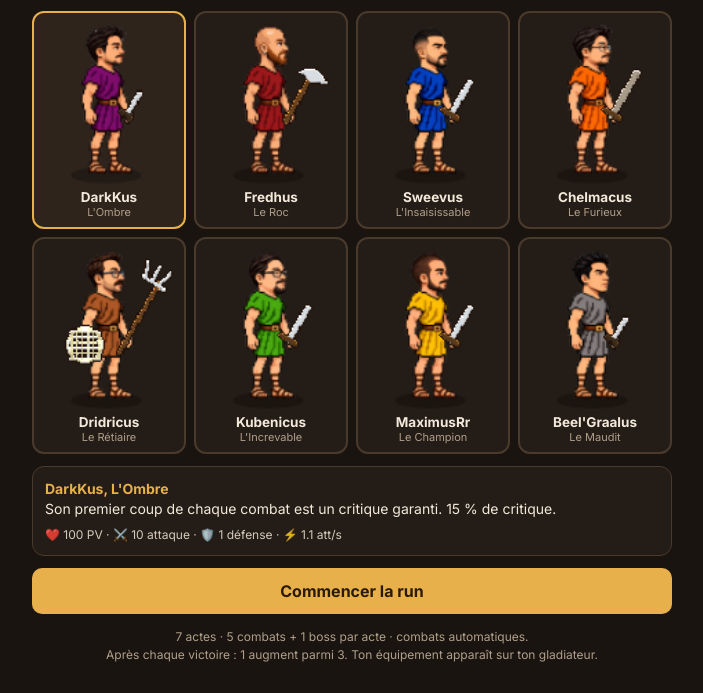
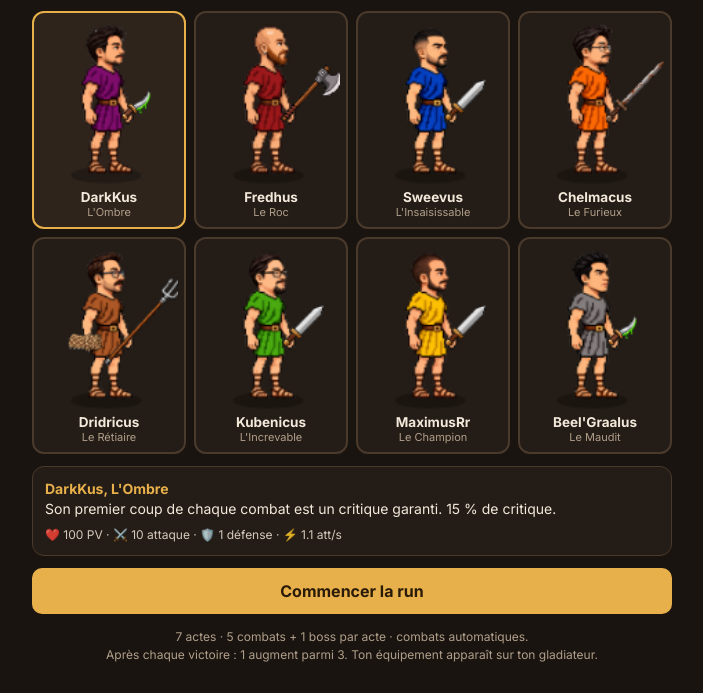
Before and after one commit to KevinF29/monkey-arena, a plain HTML site: page index.html in a window 1280 px wide. Shown: the part 107-800 px from the top of the page, without its empty margins (288-991 px from the left). Drawn offline with Linux system fonts and the light colour scheme.

Commit message:
Armes et armures dessinées (assets/items) alignées sur les persos
Co-Authored-By: Claude Opus 5.5 <noreply@anthropic.com>
Claude-Session: https://claude.ai/code/session_01KAPrrXTaQC8E4BcGukUsb9

```diff
--- a/index.html
+++ b/index.html
@@ -535,6 +535,63 @@ function loadSprites(cb){
   }
 }
 
+
+/* --- objets dessinés (assets/items) --- */
+const ITEM_FILES = ['gladius','glaive','champion','dague','hache','trident','lance','fouet','bouclier-bois','bouclier-pointes','egide','casque','plastron','jambieres','manica','peau-lion','filet'];
+const IMG = {};
+// armes : longueur (unités du sprite) + point de prise (fraction pommeau → pointe)
+const WEAPON_IMG = {
+  gladius:{f:'gladius', len:190, t:.14}, glaive:{f:'glaive', len:280, t:.12}, champion:{f:'champion', len:300, t:.12},
+  dague:{f:'dague', len:135, t:.17}, hache:{f:'hache', len:270, t:.12}, trident:{f:'trident', len:400, t:.27},
+  lance:{f:'lance', len:400, t:.27}, fouet:{f:'fouet', w:250, gx:.12, gy:.74}
+};
+// pièces portées : rectangle (unités du sprite, origine entre les pieds)
+const WEAR = {
+  jambieres:{x:-58, y:-128, w:116},
+  plastron:{x:-84, y:-354, w:138},
+  manica:{x:32, y:-296, h:128},
+  filet:{x:-124, y:-212, w:112},
+  'bouclier-bois':{cx:-46, cy:-245, h:205},
+  'bouclier-pointes':{cx:-40, cy:-245, h:205},
+  egide:{cx:-46, cy:-245, h:205},
+  casque:{x:-100, y:-532, w:188},
+  'peau-lion':{x:-160, y:-530, w:268}
+};
+function loadItems(cb){
+  let left = ITEM_FILES.length;
+  const done = ()=>{ if(--left===0) cb(); };
+  for(const f of ITEM_FILES){
+    const img = new Image();
+    img.onload = ()=>{
+      const wc = document.createElement('canvas'); wc.width=img.width; wc.height=img.height;
+      const x = wc.getContext('2d'); x.drawImage(img,0,0); x.globalCompositeOperation='source-in'; x.fillStyle='#fff'; x.fillRect(0,0,wc.width,wc.height);
+      IMG[f] = {n:img, w:wc};
+      done();
+    };
+    img.onerror = done;
+    img.src = 'assets/items/' + f + '.png';
+  }
+}
+function wear(c, f, flash){
+  const it = IMG[f], r = WEAR[f]; if(!it) return;
+  const iw = it.n.width, ih = it.n.height;
+  let w, h;
+  if(r.w){ w = r.w; h = w*ih/iw; } else { h = r.h; w = h*iw/ih; }
+  const x = r.cx!==undefined ? r.cx - w/2 : r.x, y = r.cy!==undefined ? r.cy - h/2 : r.y;
+  c.drawImage(flash ? it.w : it.n, x, y, w, h);
+}
+function drawWeaponImg(c, type, flash){
+  const d = WEAPON_IMG[type] || WEAPON_IMG.gladius, it = IMG[d.f];
+  if(!it) return false;
+  const iw = it.n.width, ih = it.n.height;
+  let s, gx, gy;
+  if(d.len){ s = d.len/Math.hypot(iw,ih); gx = d.t*iw; gy = ih - d.t*ih; }
+  else { s = d.w/iw; gx = d.gx*iw; gy = d.gy*ih; }
+  c.drawImage(flash ? it.w : it.n, -gx*s, -gy*s, iw*s, ih*s);
+  return true;
+}
+const hasImg = f => !!IMG[f];
+
 /* --- équipement en pixel art (même grille que les sprites) --- */
 const PX = 5;                                    // 1 pixel = 5 unités du sprite
 const OUTLINE = [34,18,10];
@@ -545,22 +602,23 @@ const GEAR_CACHE = {};
 function gearBack(c, L){
   if(L.emperor){ c.fillStyle='#5b2a7a'; c.beginPath(); c.moveTo(-40,-330); c.quadraticCurveTo(-175,-200,-150,-15); c.lineTo(-50,-60); c.closePath(); c.fill();
     c.strokeStyle='#f0c040'; c.lineWidth=10; c.beginPath(); c.moveTo(-150,-15); c.lineTo(-50,-60); c.stroke(); }
-  if(L.lion){ c.fillStyle='#c08a30'; c.beginPath(); c.moveTo(-30,-450); c.quadraticCurveTo(-190,-280,-150,-30); c.lineTo(-60,-120); c.closePath(); c.fill();
+  if(L.lion && !hasImg('peau-lion')){ c.fillStyle='#c08a30'; c.beginPath(); c.moveTo(-30,-450); c.quadraticCurveTo(-190,-280,-150,-30); c.lineTo(-60,-120); c.closePath(); c.fill();
     c.fillStyle='#7a4a16'; circ(c,-150,-40,18); circ(c,-55,-400,62); }
 }
 function gearFront(c, L){
   const steel='#a8b0b8', dark='#5a6066';
-  if(L.greaves){ c.fillStyle=steel; rr(c,-55,-105,46,66,10); rr(c,5,-105,46,66,10);
+  if(L.greaves && !hasImg('jambieres')){ c.fillStyle=steel; rr(c,-55,-105,46,66,10); rr(c,5,-105,46,66,10);
     c.strokeStyle=dark; c.lineWidth=6; c.beginPath(); for(const gx of [-32,28]){ c.moveTo(gx,-96); c.lineTo(gx,-48);} c.stroke(); }
-  if(L.chest){ c.fillStyle='#c8923a'; rr(c,-80,-350,132,108,22);
+  if(L.chest && !hasImg('plastron')){ c.fillStyle='#c8923a'; rr(c,-80,-350,132,108,22);
     c.strokeStyle='#7a4a16'; c.lineWidth=7; c.beginPath(); c.moveTo(-50,-315); c.quadraticCurveTo(-14,-280,22,-315); c.moveTo(-14,-345); c.lineTo(-14,-252); c.stroke();
     c.fillStyle='#f0c040'; circ(c,-60,-330,8); circ(c,32,-330,8); }
   if(L.emperor){ c.strokeStyle='#f0c040'; c.lineWidth=20; c.beginPath(); c.moveTo(-72,-338); c.lineTo(46,-240); c.stroke(); }
   if(L.skull){ c.fillStyle='#ece4d4'; circ(c,-55,-215,15); c.fillStyle='#22120a'; circ(c,-61,-217,4.5); circ(c,-49,-217,4.5); }
-  if(L.lion){ c.fillStyle='#c8962e'; c.beginPath(); c.ellipse(30,-318,42,16,0.35,0,7); c.fill(); }
-  if(L.manica){ c.fillStyle=steel; rr(c,38,-292,44,80,14);
+  if(L.lion && !hasImg('peau-lion')){ c.fillStyle='#c8962e'; c.beginPath(); c.ellipse(30,-318,42,16,0.35,0,7); c.fill(); }
+  if(L.manica && !hasImg('manica')){ c.fillStyle=steel; rr(c,38,-292,44,80,14);
     c.strokeStyle=dark; c.lineWidth=6; c.beginPath(); for(let yy=-276; yy<-215; yy+=18){ c.moveTo(40,yy); c.lineTo(80,yy);} c.stroke(); }
-  if(L.lion){
+  if(L.lion && hasImg('peau-lion')){ }
+  else if(L.lion){
     c.fillStyle='#7a4a16';
     for(let i=0;i<=10;i++){ const a=Math.PI*(0.92+i*0.115); circ(c,8+Math.cos(a)*76,-432+Math.sin(a)*76,22); }
     c.fillStyle='#c8962e';
@@ -570,7 +628,7 @@ function gearFront(c, L){
     c.fillStyle='#e8c070'; c.beginPath(); c.ellipse(92,-456,26,16,0.12,0,7); c.fill();
     c.fillStyle='#22120a'; circ(c,58,-486,6); rr(c,46,-496,26,6,3); circ(c,114,-462,8);
     c.fillStyle='#f4ecd8'; c.beginPath(); c.moveTo(78,-442); c.lineTo(84,-426); c.lineTo(90,-442); c.moveTo(96,-444); c.lineTo(102,-428); c.lineTo(108,-446); c.fill();
-  } else if(L.helmet){
+  } else if(L.helmet && !hasImg('casque')){
     c.fillStyle=steel; c.beginPath(); c.arc(8,-428,68,Math.PI,0); c.fill();
     rr(c,-64,-434,152,18,6); rr(c,-62,-430,24,58,6);
     c.strokeStyle=dark; c.lineWidth=6; c.beginPath();
@@ -582,20 +640,23 @@ function gearFront(c, L){
     c.fillStyle='#f0c040';
     for(let i=0;i<9;i++){ const a=Math.PI*(1.02+i*0.12); c.beginPath(); c.ellipse(8+Math.cos(a)*66,-420+Math.sin(a)*66,20,10,a+Math.PI/2,0,7); c.fill(); }
   }
-  if(L.shield==='bois'){ c.fillStyle='#9a6a30'; rr(c,-108,-330,64,170,16);
+  const shImg = {bois:'bouclier-bois', pointes:'bouclier-pointes', egide:'egide'}[L.shield];
+  if(shImg && hasImg(shImg)){}
+  else if(L.shield==='bois'){ c.fillStyle='#9a6a30'; rr(c,-108,-330,64,170,16);
     c.strokeStyle='#5a3a14'; c.lineWidth=7; c.beginPath(); c.moveTo(-76,-320); c.lineTo(-76,-170); c.moveTo(-104,-290); c.lineTo(-48,-290); c.moveTo(-104,-200); c.lineTo(-48,-200); c.stroke();
     c.fillStyle='#f0c040'; circ(c,-76,-245,14); }
-  if(L.shield==='pointes'){ c.fillStyle='#8a929a'; rr(c,-114,-340,74,186,16);
+  else if(L.shield==='pointes'){ c.fillStyle='#8a929a'; rr(c,-114,-340,74,186,16);
     c.beginPath(); for(const sy of [-310,-245,-180]){ c.moveTo(-114,sy-18); c.lineTo(-155,sy); c.lineTo(-114,sy+18); } c.fill();
     c.fillStyle='#d0d6dc'; circ(c,-77,-247,17); }
-  if(L.shield==='egide'){ c.fillStyle='#e0b040'; circ(c,-76,-245,82); c.fillStyle='#8a5a1a'; circ(c,-76,-245,56); c.fillStyle='#3a8a6a'; circ(c,-76,-245,32); c.fillStyle='#f0c040'; circ(c,-76,-245,12); }
-  if(L.net){
+  else if(L.shield==='egide'){ c.fillStyle='#e0b040'; circ(c,-76,-245,82); c.fillStyle='#8a5a1a'; circ(c,-76,-245,56); c.fillStyle='#3a8a6a'; circ(c,-76,-245,32); c.fillStyle='#f0c040'; circ(c,-76,-245,12); }
+  if(L.net && !hasImg('filet')){
     const nx = L.shield? -118 : -70, ny = L.shield? -170 : -175, nr = L.shield? 34 : 56;
     c.strokeStyle='#e0d0a0'; c.lineWidth=6; c.beginPath(); c.arc(nx,ny,nr,0,7);
     for(let i=-nr+12;i<nr;i+=18){ c.moveTo(nx+i,ny-nr+8); c.lineTo(nx+i,ny+nr-8); c.moveTo(nx-nr+8,ny+i); c.lineTo(nx+nr-8,ny+i); } c.stroke();
   }
 }
 function gearWeapon(c, L){
+  if(WEAPON_IMG[L.weapon||'gladius'] && hasImg(WEAPON_IMG[L.weapon||'gladius'].f)) return;
   c.rotate(-0.5); c.scale(4.4,4.4); c.translate(-14,-10);
   drawWeapon(c, L.weapon||'gladius', false);
 }
@@ -631,7 +692,7 @@ function pixelize(box, painter){
   return {n:cv, w:wc};
 }
 function getGear(L){
-  const key = ['weapon','shield','net','helmet','chest','greaves','manica','lion','skull','emperor'].map(k=>L[k]||0).join('|');
+  const key = Object.keys(IMG).length + '#' + ['weapon','shield','net','helmet','chest','greaves','manica','lion','skull','emperor'].map(k=>L[k]||0).join('|');
   if(!GEAR_CACHE[key]) GEAR_CACHE[key] = {
     back: pixelize(GEAR_BOX, c=>gearBack(c,L)),
     front: pixelize(GEAR_BOX, c=>gearFront(c,L)),
@@ -661,12 +722,24 @@ function drawSpriteGlad(c, x, y, dir, L, st={}){
   c.imageSmoothingEnabled = false;
   blitPix(c, G.back, GEAR_BOX, flash);
   c.imageSmoothingEnabled = true; c.imageSmoothingQuality = 'high';
+  if(L.lion) wear(c,'peau-lion',flash);            // fourrure dans le dos
   c.drawImage(flash ? S.white : S.img, -SPR_AX, -SPR_AY);
+  // pièces dessinées
+  if(L.greaves) wear(c,'jambieres',flash);
+  if(L.chest) wear(c,'plastron',flash);
+  if(L.manica) wear(c,'manica',flash);
+  if(L.net) wear(c,'filet',flash);
+  const shImg = {bois:'bouclier-bois', pointes:'bouclier-pointes', egide:'egide'}[L.shield];
+  if(shImg) wear(c,shImg,flash);
+  if(L.lion){ c.save(); c.beginPath(); c.rect(-300,-620,600,280); c.rect(-15,-345,200,120); c.clip(); wear(c,'peau-lion',flash); c.restore(); }
+  else if(L.helmet) wear(c,'casque',flash);
   c.imageSmoothingEnabled = false;
   blitPix(c, G.front, GEAR_BOX, flash);
   const swing = anim>0 ? -0.9 + ph*1.8 : -0.5;
   c.save(); c.translate(66,-190); c.rotate(swing+0.5);
   blitPix(c, G.weapon, WPN_BOX, flash);
+  c.imageSmoothingEnabled = true;
+  drawWeaponImg(c, L.weapon||'gladius', flash);
   c.restore();
   c.restore();
 }
@@ -896,6 +969,7 @@ $('btnStats').onclick = ()=>{ $('statsGrid').innerHTML = statsHTML(P); renderChi
 $('btnBack').onclick = ()=>show('s-fight');
 renderChars();
 loadSprites(()=>{ if($('s-start').classList.contains('on')) renderChars(); });
+loadItems(()=>{ if($('s-start').classList.contains('on')) renderChars(); });
 </script>
 </body>
 </html>
```
Also changed, not shown: assets/items/bouclier-bois.png (added), assets/items/bouclier-pointes.png (added), assets/items/casque.png (added), assets/items/champion.png (added), assets/items/dague.png (added), assets/items/egide.png (added), assets/items/filet.png (added), assets/items/fouet.png (added), assets/items/gladius.png (added), assets/items/glaive.png (added), assets/items/hache.png (added), assets/items/jambieres.png (added), assets/items/lance.png (added), assets/items/manica.png (added), 3 more files.
